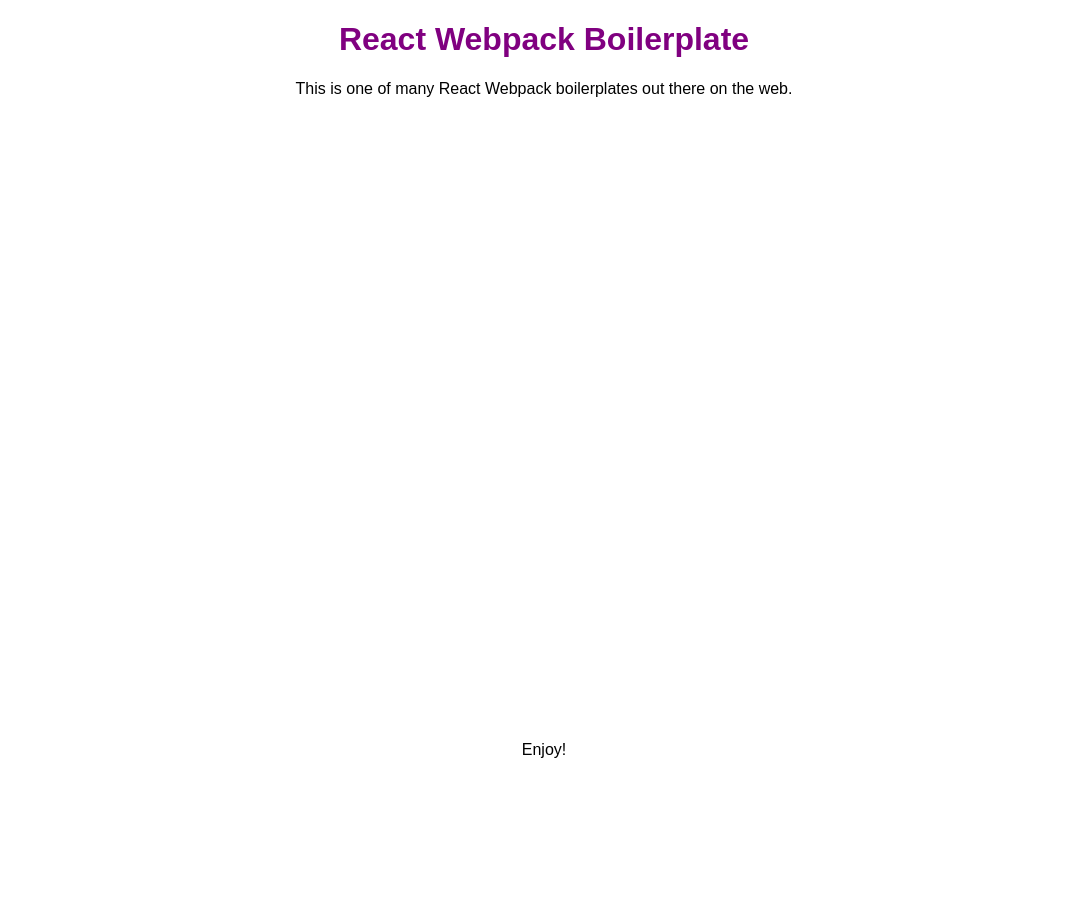
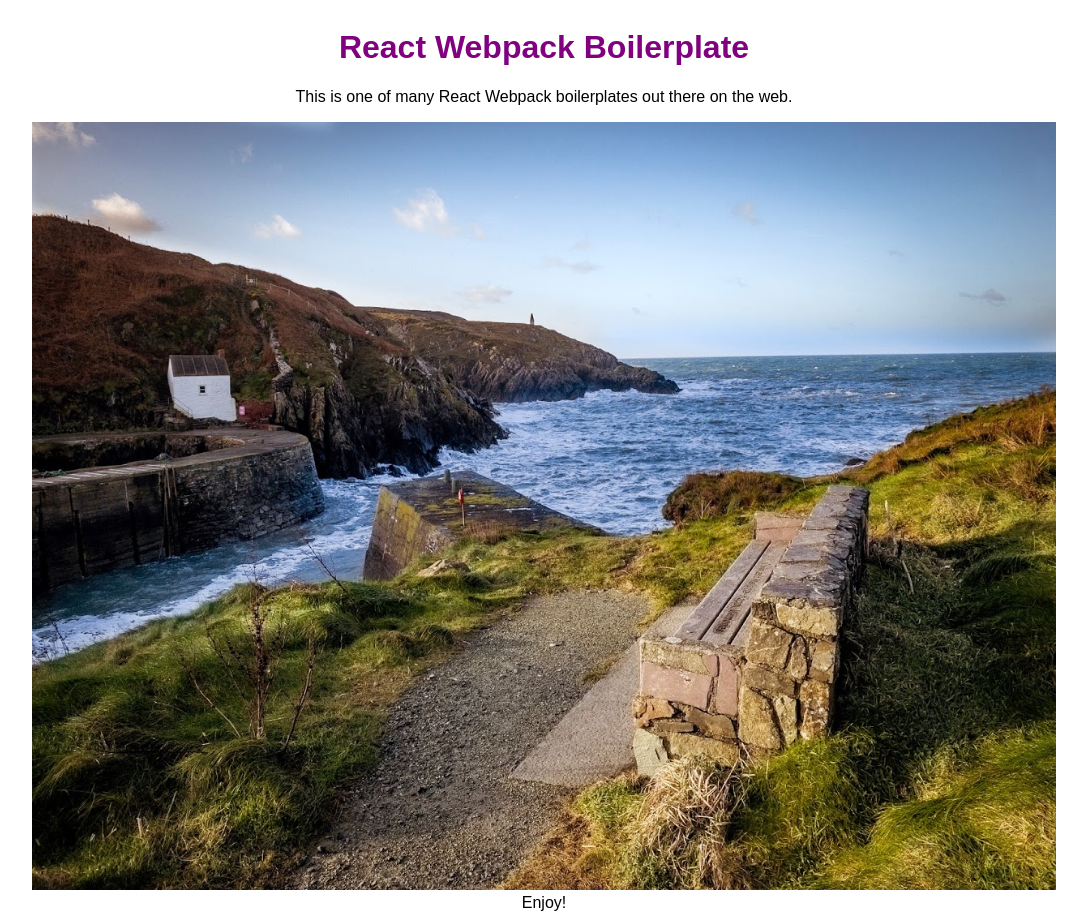
Before and after one commit to rav-pradhan/react-webpack-boilerplate, a React app: page / in a window 1280 px wide. Shown: the whole page, without its empty margins (96-1183 px from the left). Before the commit the page ends 800 px from the top, so only its background shows below. Built offline with nearby package versions, Linux system fonts and the light colour scheme; the HTML template or start-up script is replaced by a standard one.

Commit message:
added splash image for file loading demonstration

```diff
--- a/src/App.jsx
+++ b/src/App.jsx
@@ -1,15 +1,17 @@
 import React from 'react';
 import './App.scss';
+import splash from './splash.jpg';
 
 import Footer from './Footer';
 
 const App = () => (
   <div className="main__container">
-    <div className="main__content">
+    <div>
       <h1 className="main__title">React Webpack Boilerplate</h1>
       <p>
         This is one of many React Webpack boilerplates out there on the web.
       </p>
+      <img src={splash} alt="splash to demonstrate file loading via webpack" style={{ width: '1024px', height: '768px' }} />
     </div>
     <Footer />
   </div>
--- a/src/App.scss
+++ b/src/App.scss
@@ -1,14 +1,10 @@
 .main {
 
   &__container {
-    max-width: 900px;
-    margin: auto;
+    display: flex;
+    flex-direction: column;
     text-align: center;
     font-family: sans-serif;
-  }
-
-  &__content {
-    height: 90vh;
   }
 
   &__title {
```
Also changed, not shown: src/splash.jpg (added).
